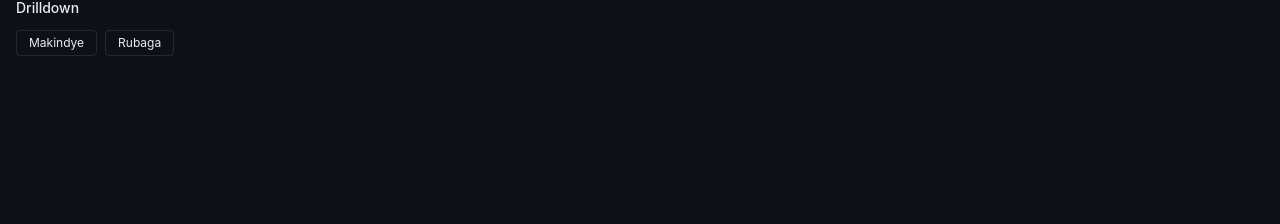
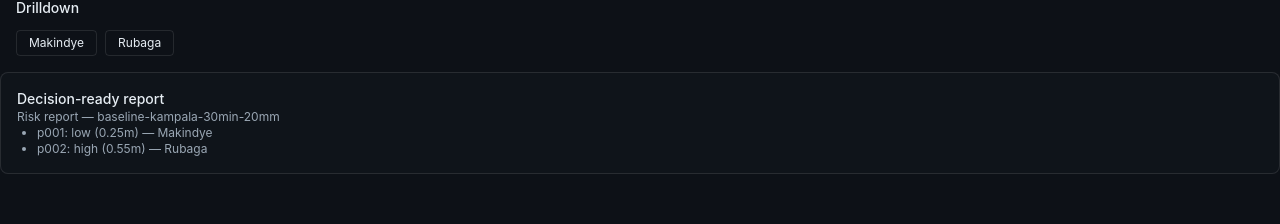
Before and after one commit to AskTiba/Ombros, a React (Vite) app: page / in a window 1280 px wide. Shown: the part 1042-1266 px from the top of the page. Built offline with nearby package versions, Linux system fonts and the light colour scheme; no server answers.

Commit message:
feat: wire risk report into app shell

```diff
--- a/src/app/App.tsx
+++ b/src/app/App.tsx
@@ -6,6 +6,7 @@ import { createBaselineScenario } from '@/features/scenario/createBaselineScenar
 import { Scenario2D } from '@/features/scenario/Scenario2D';
 import { riskSummaryCard } from '@/features/scenario/riskSummaryCard';
 import { SubCountyDrilldown } from '@/features/scenario/SubCountyDrilldown';
+import { riskReport } from '@/features/scenario/riskReport';
 
 const TerrainScene = lazy(() =>
   import('@/features/terrain/TerrainScene').then((module) => ({
@@ -37,6 +38,7 @@ export function App() {
       </section>
       {riskSummaryCard({ scenario: BASELINE_SCENARIO })}
       <SubCountyDrilldown scenario={BASELINE_SCENARIO} />
+      {riskReport({ scenario: BASELINE_SCENARIO, shallowMaxM: 0.3, deepMinM: 0.4 })}
       <section
         aria-label="Risk summary"
         className="px-6 py-2 text-sm text-text-secondary"
```
Also changed, not shown: .devpartner/PROJECT_STATE.md, 1 other file (tests, documents, lock files or other folders).
